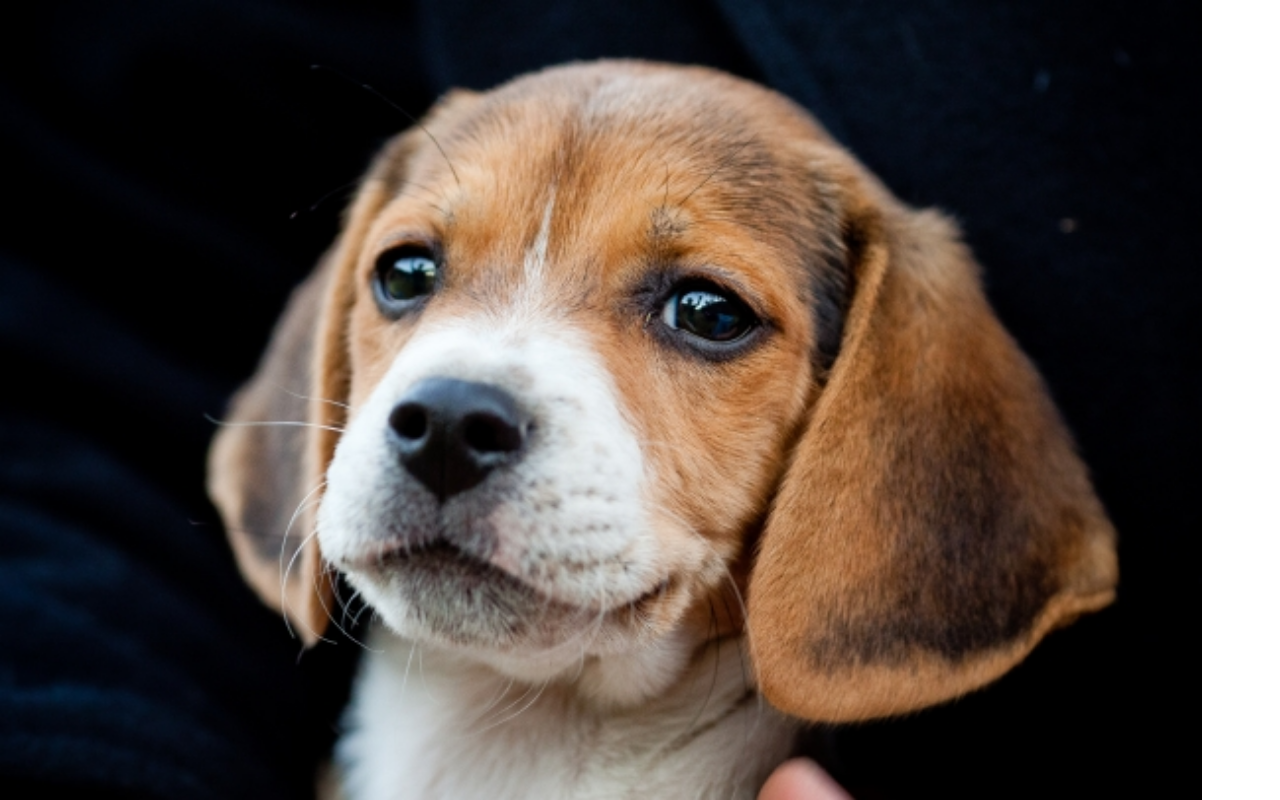
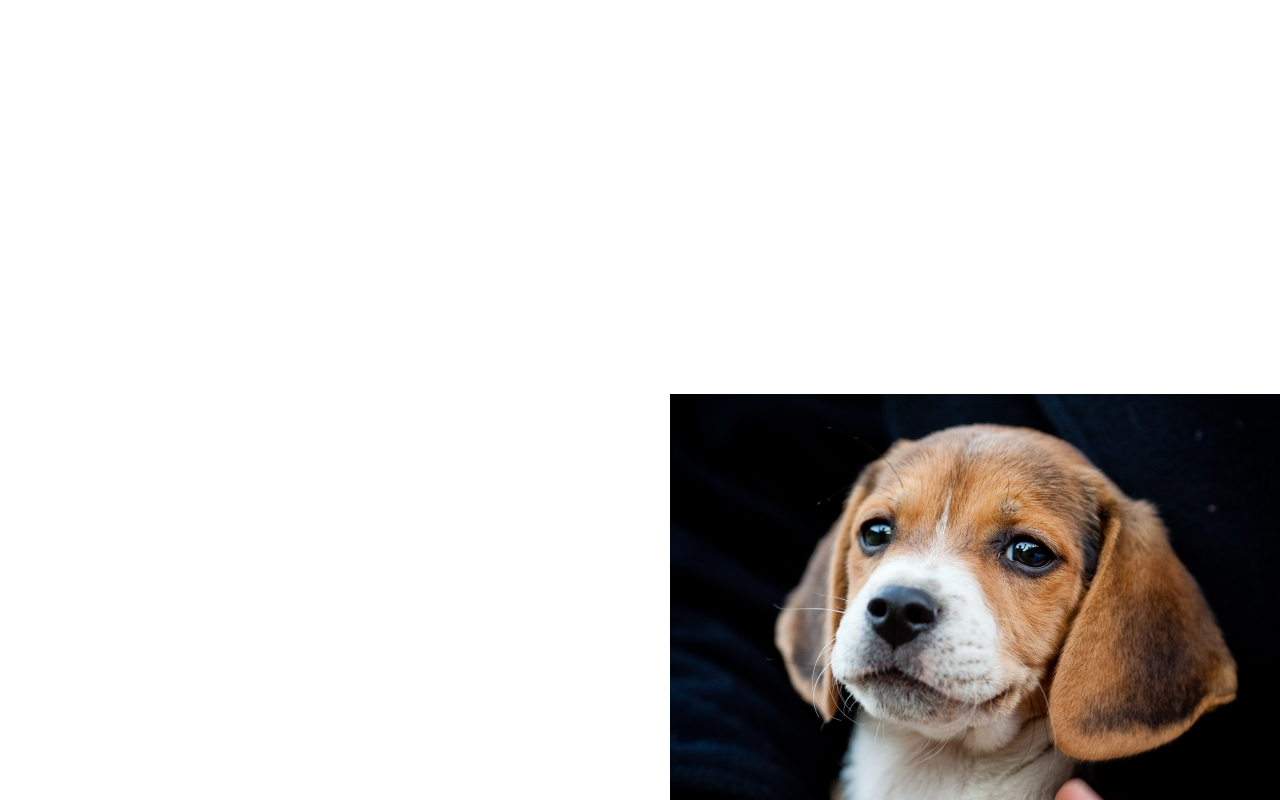
Before and after one commit to treinaweb/Tailwind-Primeiros-Passos, a website: page background.html in a window 1280 px wide. Drawn offline with nearby package versions, Linux system fonts and the light colour scheme; files that its build step writes are made by us from their sources.

Commit message:
01:24 Background-position

```diff
--- a/background.html
+++ b/background.html
@@ -8,6 +8,6 @@
     <link rel="stylesheet" href="dist/build.css">
 </head>
 <body>
-    <div class="bg-cachorro h-screen bg-contain bg-no-repeat"></div>
+    <div class="bg-cachorro h-screen bg-no-repeat bg-right-bottom"></div>
 </body>
 </html>
```
